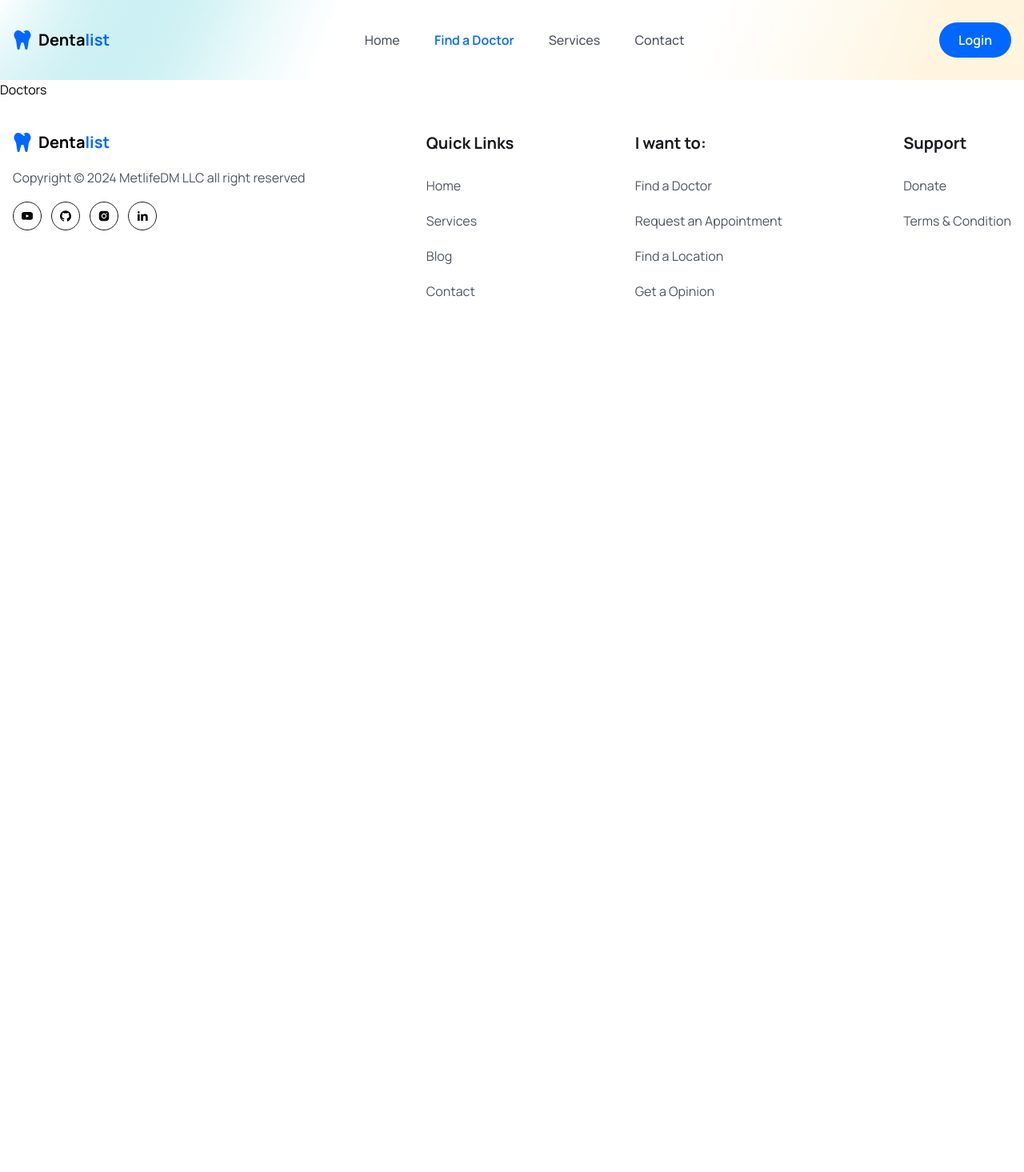
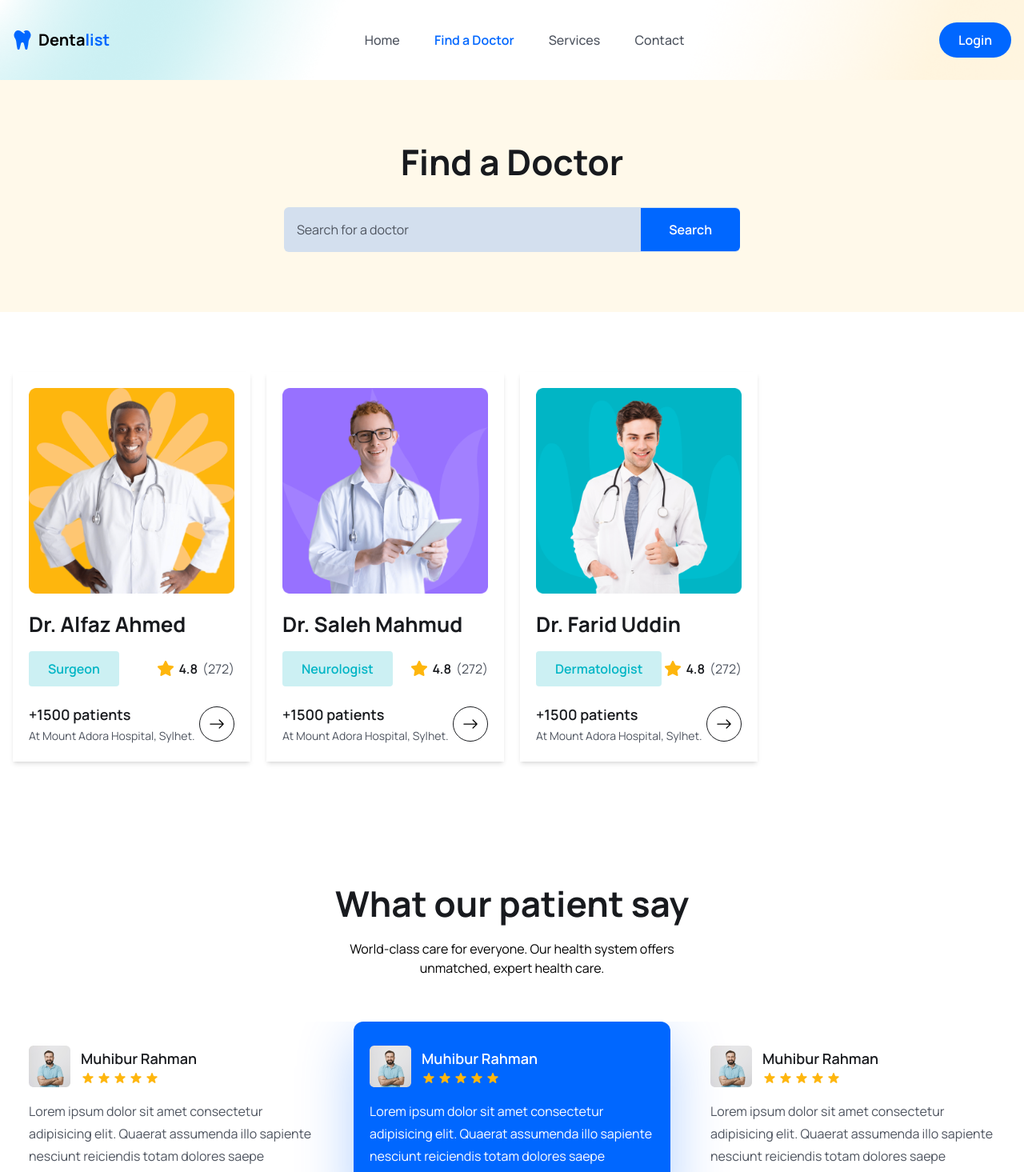
Before and after one commit to abdul8840/Dentalist, a React (Vite) app in the folder client/: page /doctors in a window 1280 px wide. Shown: the top 1465 px of the page at 80% size. Before the commit the page ends 800 px from the top, so only its background shows below. Built offline with nearby package versions, Linux system fonts and the light colour scheme.

Commit message:
add doctors page ui

```diff
--- a/client/src/pages/Doctors/Doctors.jsx
+++ b/client/src/pages/Doctors/Doctors.jsx
@@ -1,10 +1,46 @@
 import React from 'react'
+import { doctors } from '../../assets/data/doctors'
+import DoctorCard from '../../components/doctor/DoctorCard'
+import Testimonial from '../../components/testimonials/Testimonial'
 
 const Doctors = () => {
   return (
-    <div>
-      Doctors
+    <>
+      <section className="bg-[#fff9ea]">
+        <div className="container text-center">
+          <h2 className="heading">Find a Doctor</h2>
+          <div className="max-w-[570px] mt-[30px] mx-auto bg-[#0066ff2c] rounded-md flex items-center justify-between">
+            <input type="search"
+              className='py-4 pl-4 pr-2 bg-transparent w-full focus:outline-none cursor-pointer placeholder:text-textColor'
+              placeholder="Search for a doctor" />
+            <button className="btn mt-0 rounded-[0px] rounded-r-md">Search</button>
+          </div>
+        </div>
+      </section>
+
+      <section>
+        <div className="container">
+        <div className='grid grid-cols-1 sm:grid-cols-2 md:grid-cols-3 gap-5 lg:grid-cols-4'>
+      {doctors.map(doctor => (
+        <DoctorCard  key={doctor.id} doctor={doctor} />
+      ))}
     </div>
+        </div>
+      </section>
+
+      <section>
+        <div className="container">
+          <div className="xl:w-[470px] mx-auto ">
+            <h2 className="heading text-center">What our patient say</h2>
+            <p className="text__para mt-[18px] text-center">
+              World-class care for everyone. Our health system offers unmatched, expert health care.
+            </p>
+          </div>
+
+        <Testimonial />
+        </div>
+      </section>
+    </>
   )
 }
 
```
